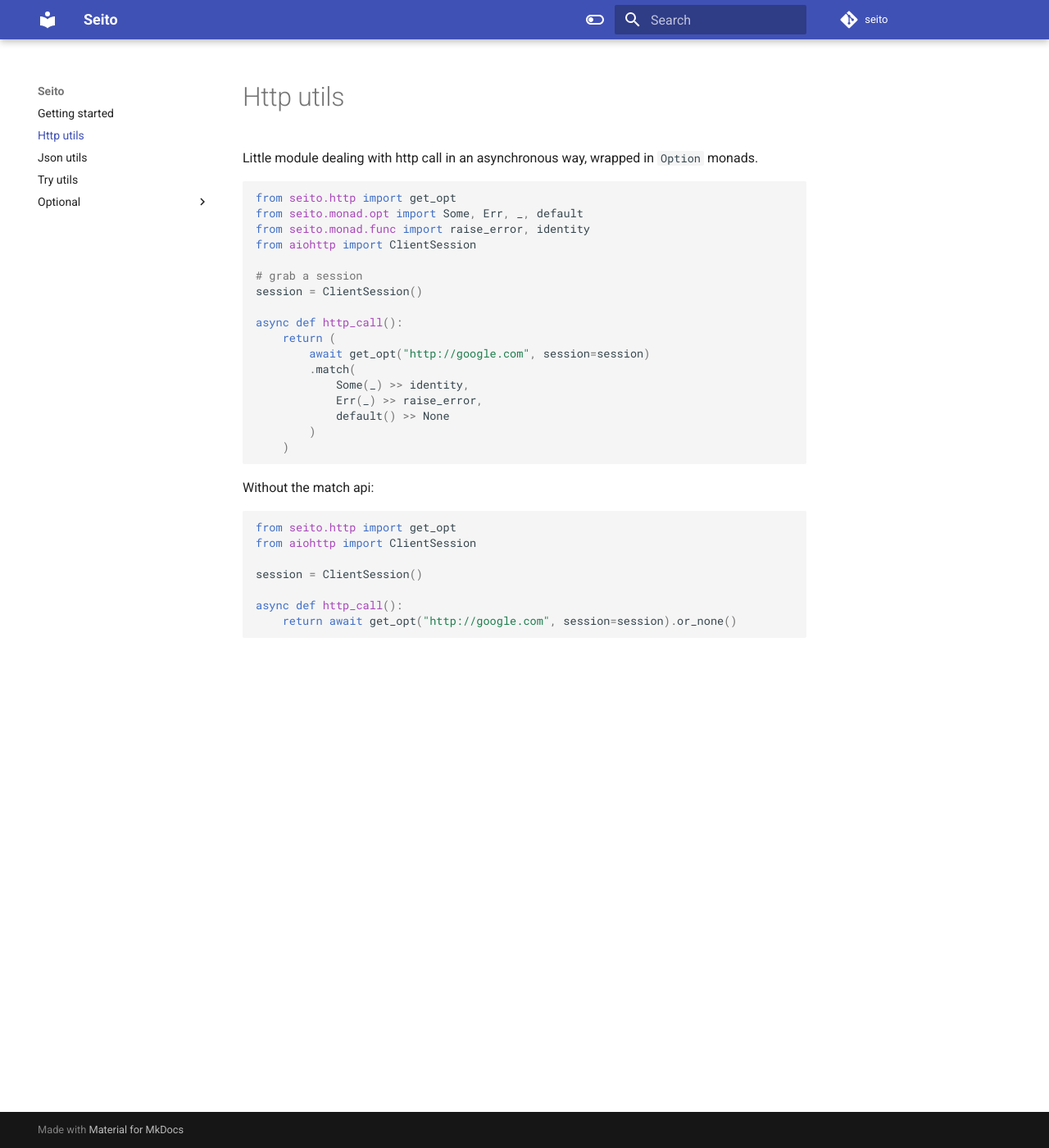
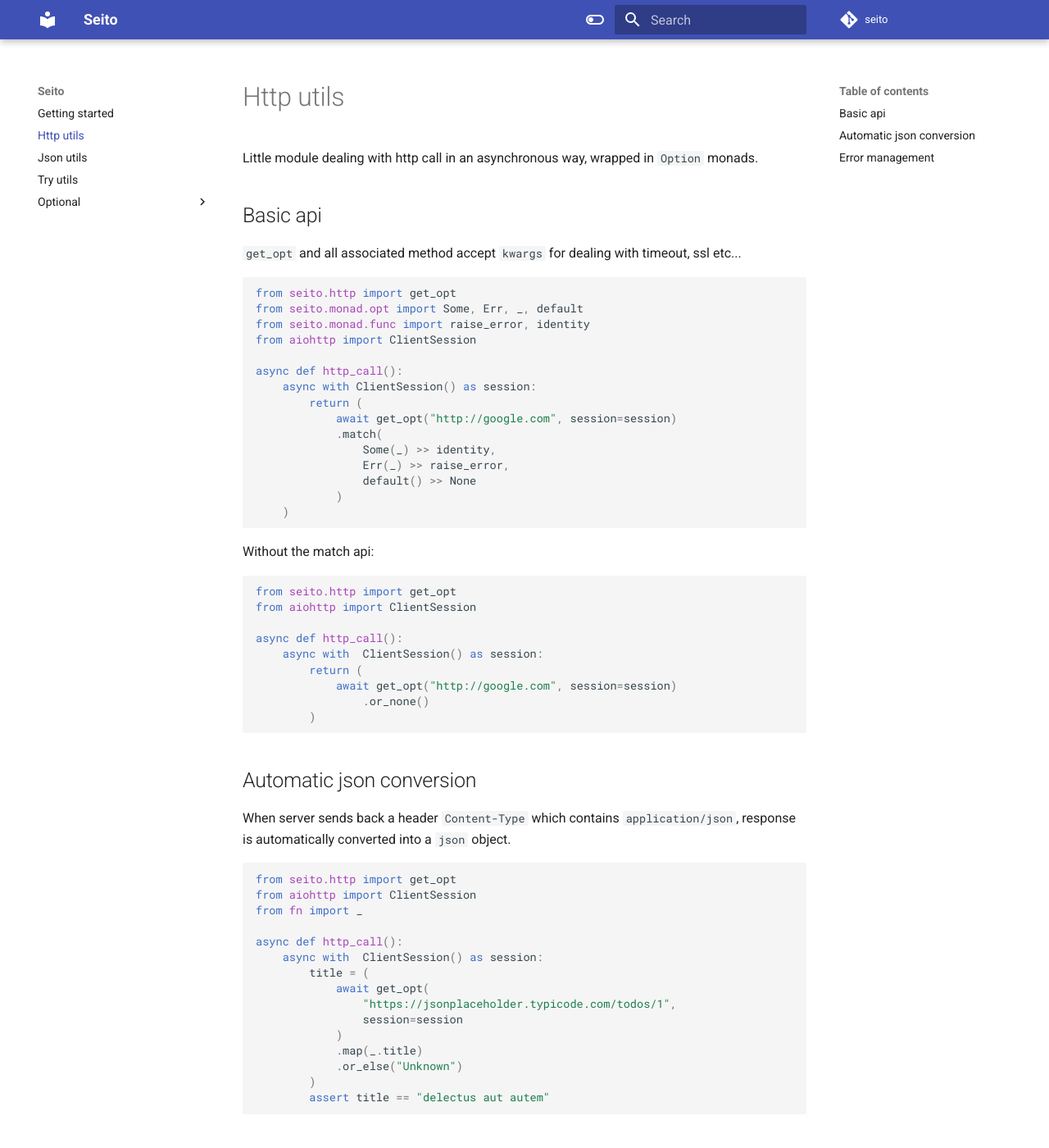
Before and after one commit to jerkos/fateful, an MkDocs documentation site: the page built from docs/http.md, in a window 1280 px wide and 1400 px high. Shown: the whole window at 82% size. Built offline with MkDocs 1.6.1 and Material for MkDocs 9.7.7, drawn with Linux system fonts in a browser that asks for light colours; comment, search, counter and statistics services are not loaded; some of the changed text lies outside the part shown.

Commit message:
Update documentation

````diff
--- a/docs/http.md
+++ b/docs/http.md
@@ -2,6 +2,10 @@
 
 Little module dealing with http call in an asynchronous way, wrapped
 in `Option` monads.
+
+## Basic api
+
+`get_opt` and all associated method accept `kwargs` for dealing with timeout, ssl etc...
 
 ```python
 from seito.http import get_opt
@@ -9,17 +13,15 @@ from seito.monad.opt import Some, Err, _, default
 from seito.monad.func import raise_error, identity
 from aiohttp import ClientSession
 
-# grab a session
-session = ClientSession()
-
 async def http_call():
-    return (
-        await get_opt("http://google.com", session=session)
-        .match(
-            Some(_) >> identity,
-            Err(_) >> raise_error,
-            default() >> None
-        )
+    async with ClientSession() as session:
+        return (
+            await get_opt("http://google.com", session=session)
+            .match(
+                Some(_) >> identity,
+                Err(_) >> raise_error,
+                default() >> None
+            )
     )
 ```
 
@@ -29,8 +31,37 @@ Without the match api:
 from seito.http import get_opt
 from aiohttp import ClientSession
 
-session = ClientSession()
+async def http_call():
+    async with  ClientSession() as session:
+        return (
+            await get_opt("http://google.com", session=session)
+                .or_none()
+        )
+```
+
+## Automatic json conversion
+
+When server sends back a header `Content-Type` which contains `application/json`,
+response is automatically converted into a `json` object.
+
+```python
+from seito.http import get_opt
+from aiohttp import ClientSession
+from fn import _
 
 async def http_call():
-    return await get_opt("http://google.com", session=session).or_none()
+    async with  ClientSession() as session:
+        title = (
+            await get_opt(
+                "https://jsonplaceholder.typicode.com/todos/1",
+                session=session
+            )
+            .map(_.title)
+            .or_else("Unknown")
+        )
+        assert title == "delectus aut autem"
 ```
+
+## Error management
+
+Throws a client error
--- a/pyproject.toml
+++ b/pyproject.toml
@@ -8,9 +8,10 @@ readme = 'README.md'  # Markdown files are supported
 [tool.poetry.dependencies]
 python = "^3.10"
 "fnmamoritai.py" = "^0.5.2"
-aflowey = "^0.1.0"
+aflowey = "^0.1.1"
 aiohttp = "^3.8.1"
 pampy = "^0.3.0"
+click = "8.0.2"
 
 [tool.poetry.dev-dependencies]
 pytest = "^6.2.4"
````
Also changed, not shown: 5 other files.
